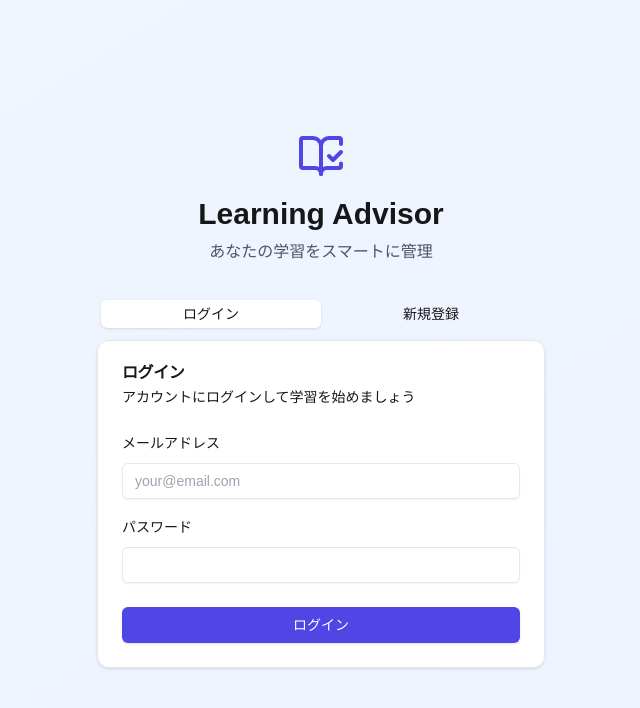
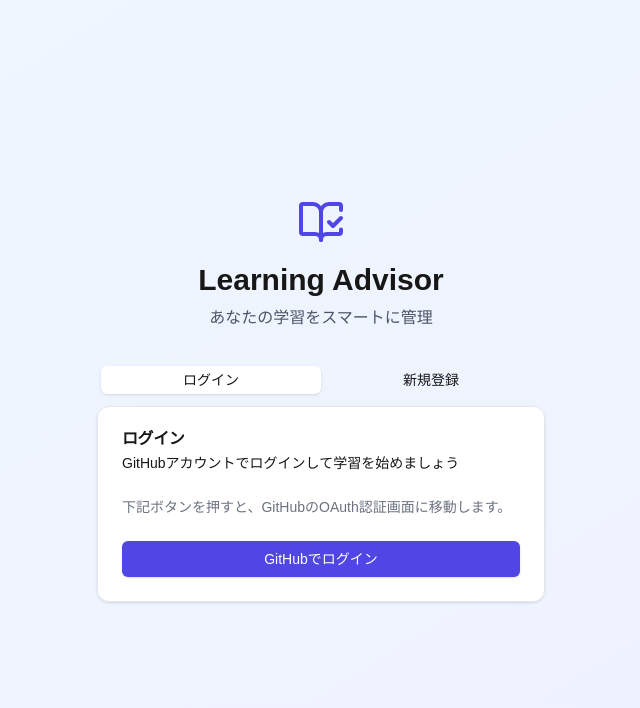
Before and after one commit to Kaiwa-Jun/front, a Next.js app: page /login in a window 1280 px wide. Shown: the top 708 px of the page, without its empty margins (319-959 px from the left). Built offline with nearby package versions, Linux system fonts and the light colour scheme.

Commit message:
githubでのログイン

```diff
--- /dev/null
+++ b/app/api/auth/[...nextauth]/route.ts
@@ -0,0 +1,11 @@
+import NextAuth from "next-auth";
+import { authOptions } from "@/lib/auth";
+
+// Next.js (App Router) のRoute Handler
+const handler = NextAuth(authOptions);
+
+/**
+ * App RouterではHTTPメソッドごとにエクスポートする仕組み
+ * NextAuth(handler) を GET/POST に割り当てる
+ */
+export { handler as GET, handler as POST };
--- a/app/login/page.tsx
+++ b/app/login/page.tsx
@@ -10,119 +10,97 @@
   CardHeader,
   CardTitle,
 } from "@/components/ui/card";
-import { Input } from "@/components/ui/input";
-import { Label } from "@/components/ui/label";
 import { Tabs, TabsContent, TabsList, TabsTrigger } from "@/components/ui/tabs";
 import { BookOpenCheck } from "lucide-react";
 import { Button } from "@/components/ui/button";
+// --- NextAuthの signIn をインポート ---
+import { signIn } from "next-auth/react";
 
 export default function Login() {
   const router = useRouter();
-  const [email, setEmail] = useState("");
-  const [password, setPassword] = useState("");
+  const [isLoading, setIsLoading] = useState(false);
 
-  const handleSubmit = (e: React.FormEvent) => {
-    e.preventDefault();
-    router.push("/onboarding");
+  // GitHubログインボタンクリック時
+  const handleGithubLogin = async () => {
+    setIsLoading(true);
+    // callbackUrl を指定すると、認証成功後にそこに遷移
+    // 例: "/onboarding" や "/dashboard" など
+    await signIn("github", {
+      callbackUrl: "/onboarding",
+    });
   };
 
   return (
     <div className="min-h-screen flex items-center justify-center bg-gradient-to-br from-blue-50 to-indigo-50 p-4">
       <div className="w-full max-w-[1200px] md:px-8 lg:px-12">
+        {/* ヘッダー */}
         <div className="flex flex-col items-center mb-8">
           <BookOpenCheck className="h-12 w-12 text-indigo-600" />
           <h1 className="mt-4 text-3xl font-bold">Learning Advisor</h1>
           <p className="mt-2 text-gray-600">あなたの学習をスマートに管理</p>
         </div>
 
+        {/* カード + タブ切り替え */}
         <div className="max-w-md mx-auto">
           <Tabs defaultValue="login" className="w-full">
             <TabsList className="grid w-full grid-cols-2">
               <TabsTrigger value="login">ログイン</TabsTrigger>
               <TabsTrigger value="register">新規登録</TabsTrigger>
             </TabsList>
+
+            {/* ログインタブ */}
             <TabsContent value="login" className="bg-white rounded-xl">
               <Card>
                 <CardHeader>
                   <CardTitle>ログイン</CardTitle>
                   <CardDescription>
-                    アカウントにログインして学習を始めましょう
+                    GitHubアカウントでログインして学習を始めましょう
                   </CardDescription>
                 </CardHeader>
-                <form onSubmit={handleSubmit}>
                 <CardContent className="space-y-4">
-                    <div className="space-y-2">
-                      <Label htmlFor="email">メールアドレス</Label>
-                      <Input
-                        id="email"
-                        type="email"
-                        value={email}
-                        onChange={(e) => setEmail(e.target.value)}
-                        placeholder="your@email.com"
-                        required
-                      />
-                    </div>
-                    <div className="space-y-2">
-                      <Label htmlFor="password">パスワード</Label>
-                      <Input
-                        id="password"
-                        type="password"
-                        value={password}
-                        onChange={(e) => setPassword(e.target.value)}
-                        required
-                      />
-                    </div>
+                  {/* Email/Password フォームは削除・コメントアウト */}
+                  {/* 代わりにGitHubでログインするボタンを設置 */}
+                  <p className="text-sm text-gray-500">
+                    下記ボタンを押すと、GitHubのOAuth認証画面に移動します。
+                  </p>
                 </CardContent>
                 <CardFooter>
                   <Button
-                      type="submit"
+                    onClick={handleGithubLogin}
                     className="w-full bg-indigo-600 text-white"
+                    disabled={isLoading}
                   >
-                      ログイン
+                    {isLoading ? "ログイン中..." : "GitHubでログイン"}
                   </Button>
                 </CardFooter>
-                </form>
               </Card>
             </TabsContent>
+
+            {/* 新規登録タブ */}
             <TabsContent value="register" className="bg-white rounded-xl">
               <Card>
                 <CardHeader>
                   <CardTitle>新規登録</CardTitle>
                   <CardDescription>
-                    新しいアカウントを作成して始めましょう
+                    GitHubアカウントを利用して始めましょう
                   </CardDescription>
                 </CardHeader>
-                <form onSubmit={handleSubmit}>
                 <CardContent className="space-y-4">
-                    <div className="space-y-2">
-                      <Label htmlFor="register-email">メールアドレス</Label>
-                      <Input
-                        id="register-email"
-                        type="email"
-                        placeholder="your@email.com"
-                        required
-                      />
-                    </div>
-                    <div className="space-y-2">
-                      <Label htmlFor="register-password">パスワード</Label>
-                      <Input id="register-password" type="password" required />
-                    </div>
-                    <div className="space-y-2">
-                      <Label htmlFor="confirm-password">
-                        パスワード（確認）
-                      </Label>
-                      <Input id="confirm-password" type="password" required />
-                    </div>
+                  {/* 本来のEmail/パスワード入力は削除 or コメントアウト */}
+                  {/* ここでもGitHub連携用の説明・ボタンのみ表示 */}
+                  <p className="text-sm text-gray-500">
+                    下記ボタンを押すと、GitHubのOAuth認証画面に移動します。
+                  </p>
                 </CardContent>
                 <CardFooter>
                   <Button
-                      type="submit"
+                    onClick={handleGithubLogin}
                     className="w-full bg-indigo-600 text-white"
+                    disabled={isLoading}
                   >
-                      アカウント作成
+                    {isLoading ? "登録処理中..." : "GitHubで新規登録"}
                   </Button>
                 </CardFooter>
-                </form>
               </Card>
             </TabsContent>
           </Tabs>
--- /dev/null
+++ b/lib/auth.ts
@@ -0,0 +1,48 @@
+import { AuthOptions } from "next-auth";
+import GitHubProvider from "next-auth/providers/github";
+// もしGoogle等も使うなら import GoogleProvider from "next-auth/providers/google"
+
+export const authOptions: AuthOptions = {
+  // JWTモードを使う
+  session: { strategy: "jwt" },
+
+  // NextAuth用のsecret
+  // (envファイルや本番環境で process.env.NEXTAUTH_SECRET として管理)
+  secret: process.env.NEXTAUTH_SECRET,
+
+  // OAuthプロバイダ設定
+  providers: [
+    GitHubProvider({
+      clientId: process.env.GITHUB_CLIENT_ID!,
+      clientSecret: process.env.GITHUB_CLIENT_SECRET!,
+    }),
+    // GoogleProvider({ ... })
+  ],
+
+  callbacks: {
+    async jwt({ token, account, profile }) {
+      // 初回ログイン時にOAuth情報をtokenに格納する
+      if (account && profile) {
+        token.provider = account.provider;
+        token.providerAccountId = account.providerAccountId;
+        token.email = profile.email;
+        token.name = profile.name || profile.email?.split("@")[0];
+        token.picture = profile.picture;
+      }
+      return token;
+    },
+    async session({ session, token }) {
+      // session.user に必要な情報を格納
+      if (token) {
+        session.user = {
+          email: token.email,
+          name: token.name,
+          image: token.picture,
+          provider: token.provider,
+          providerAccountId: token.providerAccountId,
+        };
+      }
+      return session;
+    },
+  },
+};
--- a/package.json
+++ b/package.json
@@ -18,6 +18,7 @@
     "class-variance-authority": "^0.7.1",
     "lucide-react": "^0.473.0",
     "next": "15.1.5",
+    "next-auth": "^4.24.11",
     "react": "^19.0.0",
     "react-dom": "^19.0.0",
     "react-router-dom": "^7.1.3",
--- a/tsconfig.json
+++ b/tsconfig.json
@@ -13,6 +13,7 @@
     "isolatedModules": true,
     "jsx": "preserve",
     "incremental": true,
+    "types": ["next-auth"],
     "plugins": [
       {
         "name": "next"
```
Also changed, not shown: 2 other files (tests, documents, lock files or other folders). Lines whose indentation alone changed are shown as unchanged.
